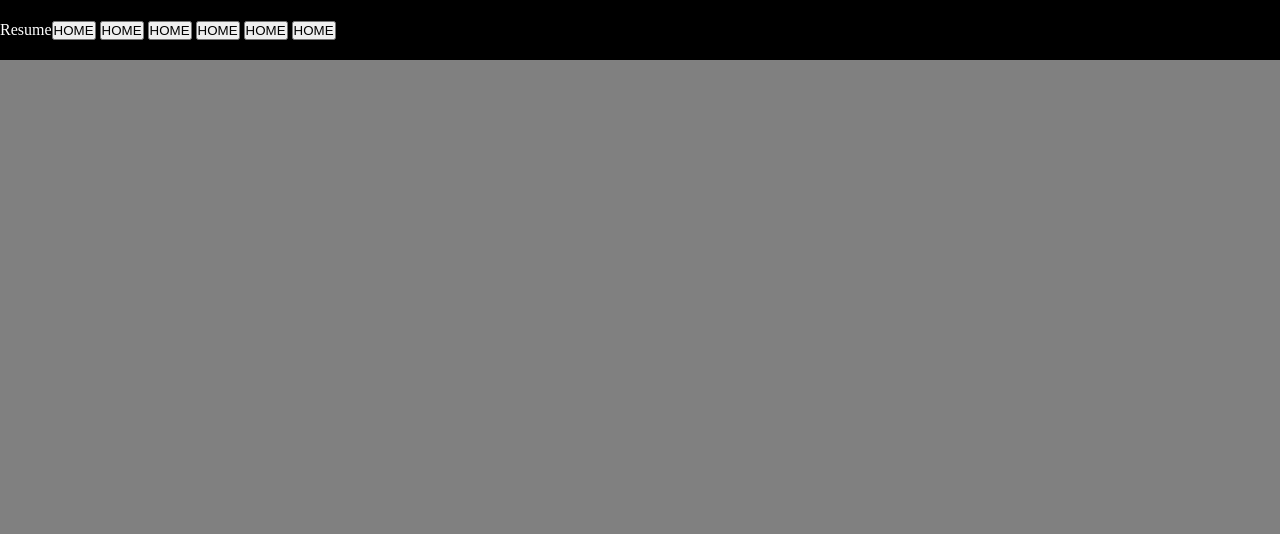
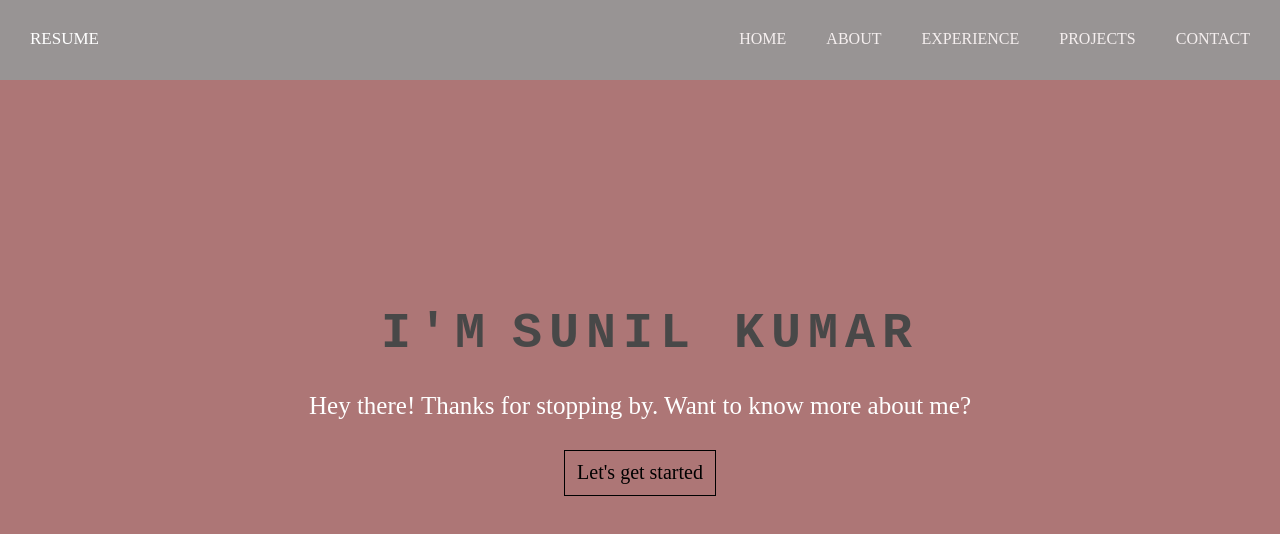
Before and after one commit to sunilkuamrsavana/sunilkuamrsavana.github.io, a plain HTML site: page index.html in a window 1280 px wide. Drawn offline with Linux system fonts and the light colour scheme.

Commit message:
fixed main screen

```diff
--- a/index.html
+++ b/index.html
@@ -10,15 +10,27 @@
     <div class="mainDiv">
         <div class="header" id="header">
             <div class="resume">
-                Resume
+                RESUME
             </div>
             <div class="head-btn-grp">
-              <button class="btn1">HOME</button>
-              <button class="btn1">HOME</button>
-              <button class="btn1">HOME</button>
-              <button class="btn1">HOME</button>
-              <button class="btn1">HOME</button>
-              <button class="btn1">HOME</button>
+              <a class="btn1">HOME</a>
+              <a class="btn1">ABOUT</a>
+              <a class="btn1">EXPERIENCE</a>
+              <a class="btn1">PROJECTS</a>
+              <a class="btn1">CONTACT</a>
+            </div>
+        </div>
+        <div class="body" id="home">
+            <div class="profile">
+                <div class="name">
+                    <h1><span>I'</span>M<span>SUNIL KUMAR</span></h1>
+                </div>
+                <div class="discription">
+                    Hey there! Thanks for stopping by. Want to know more about me?
+                </div>
+                <div class="started">
+                    <a class="lts-gt-std-btn">Let's get started</a>
+                </div>
             </div>
         </div>
     </div>
--- a/main.css
+++ b/main.css
@@ -5,26 +5,71 @@
 .mainDiv{
     width:100%;
     height:100%;
-    background: grey;
+    background: rgb(173, 118, 118);
 }
 .header{
     width: 100vw;
-    height: 60px;
-    background-color: black;
+    height: 10vh;
+    background: rgb(152, 148, 148);
     display: flex;
     align-items: center;
+    position: fixed;
 }
 .resume{
+    margin-left: 30px;
+    font-size: 17px;
     color: white;
+    cursor: pointer;
+}
+.resume::after{
+    content: '';
+    display: block;
+    width: 0;
+    height: 2px;
+    background: #edece8;
+    transition: width .5s;
+}
+.resume:hover::after{
+    width: 100%;
+    height: 4px;
+}
+.head-btn-grp{
+    display: flex;
+    width: 100%;
+    align-items: center;
+    gap: 40px;
+    margin-right: 30px;
+    justify-content: end;
+}
+.btn1{
+    display: inline-block;
+    color: #f5efef;
+    cursor: pointer;
+}
+.btn1::after{
+    content: '';
+    display: block;
+    width: 0;
+    height: 2px;
+    background: #edece8;
+    transition: width .5s;
+}
+.btn1:hover::after{
+    width: 100%;
+    height: 4px;
 }
 
 .lts-gt-std-btn{
     display: flex;
     background: transparent;
     align-items: center;
+    width: 150px;
+    font-size: 20px;
+    height: 40px;
+    border: 1px solid black;
     justify-content: center;
     --b: 0.1em;   /* the thickness of the line */
-    --c: #1095c1; /* the color */
+    --c: #fff; /* the color */
 
     color: #0000;
     padding-block: var(--b);
@@ -39,4 +84,57 @@
     cursor: pointer;
     --_p: 100%;
     --_s: .3s;
+    border: 1px solid rgb(173, 118, 118);
 }
+.body{
+    height:90vh ;
+    width: auto;
+    display: flex;
+    justify-content: center;
+}
+.profile{
+    height: 100vh;
+    width: fit-content;
+    display: flex;
+    flex-direction: column;
+    justify-content:center ;
+    align-items: center;
+}
+.name h1{
+    color: #484848;
+    font-size: 50px;
+    font-weight: bold;
+    font-family: monospace;
+    letter-spacing: 7px;
+    cursor: pointer
+  }
+  .name h1 span{
+    transition: .5s linear;
+    margin-left: 20px;
+  }
+  .name h1:hover span:nth-child(1){
+    margin-right: 5px
+  }
+  .name h1:hover span:nth-child(1):after{
+    content: "";
+  }
+  .name h1:hover span:nth-child(2){
+    margin-left: 30px
+  }
+  .name h1:hover span{
+    color: #ffffff;
+    text-shadow: 0 0 10px #fff,
+                 0 0 20px #fff,
+                 0 0 40px #fff;
+  }
+  .discription{
+    margin-top: 30px;
+    font-size: 25px;
+    color: #fff;
+  }
+  .started{
+    width: 100%;
+    display: flex;
+    justify-content: center;
+    margin-top: 30px;
+  }
```
